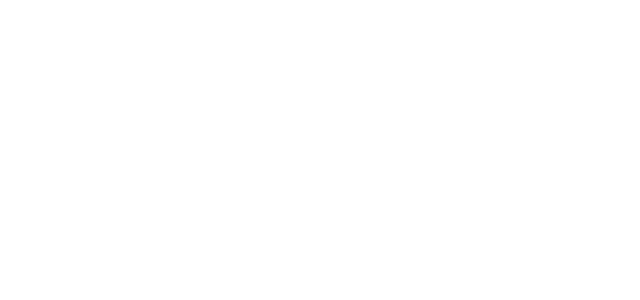
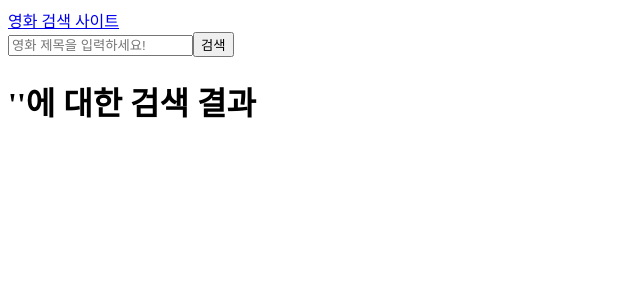
Before and after one commit to mnmhbbb/search-note, a React (Create React App) app: page /search in a window 1280 px wide. Shown: the top 300 px of the page, without its empty margins (0-640 px from the left). Built offline with nearby package versions, Linux system fonts and the light colour scheme; no server answers.

Commit message:
검색 키워드를 query string으로 세팅

```diff
--- a/package.json
+++ b/package.json
@@ -6,6 +6,8 @@
     "@testing-library/jest-dom": "^5.11.4",
     "@testing-library/react": "^11.1.0",
     "@testing-library/user-event": "^12.1.10",
+    "axios": "^0.21.1",
+    "http-proxy-middleware": "^1.2.0",
     "react": "^17.0.2",
     "react-dom": "^17.0.2",
     "react-router": "^5.2.0",
--- a/src/App.js
+++ b/src/App.js
@@ -7,7 +7,7 @@
   return (
     <Switch>
       <Route exact path="/" component={Home} />
-      <Route path="/search/:keyword" component={SearchList} />
+      <Route path="/search" component={SearchList} />
     </Switch>
   );
 }
--- a/src/components/SearchForm/index.js
+++ b/src/components/SearchForm/index.js
@@ -1,5 +1,7 @@
 import React, { useState } from 'react';
 import { Link } from 'react-router-dom';
+import axios from 'axios';
+import { REACT_APP_CLIENT_ID, REACT_APP_CLIENT_SECRET } from '../../config';
 
 const SearchForm = () => {
   const [keyword, setKeyword] = useState('');
@@ -9,12 +11,25 @@
   const onSubmit = (e) => {
     e.preventDefault();
     console.log(keyword);
+    // axios
+    //   .get(`/v1/search/movie.json?query=${keyword}&display=100`, {
+    //     headers: {
+    //       'Content-Type': 'application/json',
+    //       Accept: 'application/json',
+    //       'X-Naver-Client-Id': REACT_APP_CLIENT_ID,
+    //       'X-Naver-Client-Secret': REACT_APP_CLIENT_SECRET,
+    //     },
+    //   })
+    //   .then((res) => {
+    //     console.log(res);
+    //   })
+    //   .catch((error) => console.dir(error));
   };
   return (
     <>
       <form onSubmit={onSubmit}>
         <input value={keyword} onChange={onChange} placeholder="영화 제목을 입력하세요!" />
-        <Link to={`/search/${keyword}`}>
+        <Link to={`/search?q=${keyword}`}>
           <button>검색</button>
         </Link>
       </form>
--- a/src/pages/SearchList/index.js
+++ b/src/pages/SearchList/index.js
@@ -1,14 +1,13 @@
 import React from 'react';
-import { useParams } from 'react-router';
 import Layout from '../../layouts/Layout';
 
 const SearchList = (props) => {
-  console.log(props);
-  const { keyword } = useParams();
+  let urlSearchParams = new URLSearchParams(props.location.search.slice(1));
+  const searchWord = urlSearchParams.get('q');
   return (
     <>
       <Layout>
-        <h1>{keyword}에 대한 검색 결과</h1>
+        <h1>'{searchWord}'에 대한 검색 결과</h1>
       </Layout>
     </>
   );
```
Also changed, not shown: 1 other file (tests, documents, lock files or other folders).
